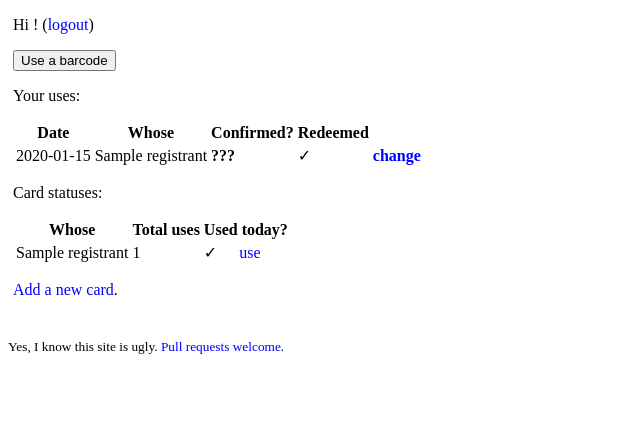
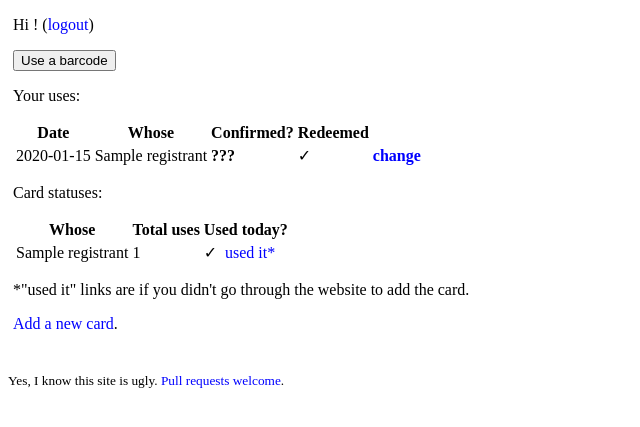
Before and after one commit to djsutherland/chips-with-friends, a Flask app: template chip_friends/templates/index.html in a window 1280 px wide. Shown: the top 427 px of the page, without its empty margins (0-640 px from the left). Run offline with Flask 2, Linux system fonts and the light colour scheme; the template is opened without the code that fills it: most values are stand-ins (such as "Sample title", 1, 10 or a date in 2020).

Commit message:
homepage tweaks

```diff
--- a/chip_friends/templates/index.html
+++ b/chip_friends/templates/index.html
@@ -36,7 +36,7 @@
 <td class="date">{{ use.when.strftime("%m/%d") }}</td>
 <td class="name">{{ use.qr_code.registrant }}</td>
 <td class="status">{% if use.confirmed == true %}✓{% elif use.confirmed == false %}×{% else %}???{% endif %}</td>
-<td class="redeemed">{% if use.redeemed_free %}✓{% endif %}</td>
+<td class="redeemed">{% if use.redeemed_free %}✓{% else %}-{% endif %}</td>
 <td class="update"><a href="{{ url_for('use', use_id=use.id) }}">change</a></td>
 </tr>
 {% endfor %}
@@ -61,11 +61,12 @@
   <td>{{ qr.registrant }}</td>
   <td>{{ qr.total_uses() }}</td>
   <td>{% if qr.used_today() %}✓{% else %}×{% endif %}</td>
-  <td><a href="{{ url_for('use_specific', qr_id=qr.id) }}">use</a></td>
+  <td><a href="{{ url_for('use_specific', qr_id=qr.id) }}">used it*</a></td>
 </tr>
 {% endfor %}
 </tbody>
 </table>
+<p>*"used it" links are if you didn't go through the website to add the card.</p>
 
 <p><a href="{{ url_for('new_card') }}">Add a new card</a>.</p>
 
```
